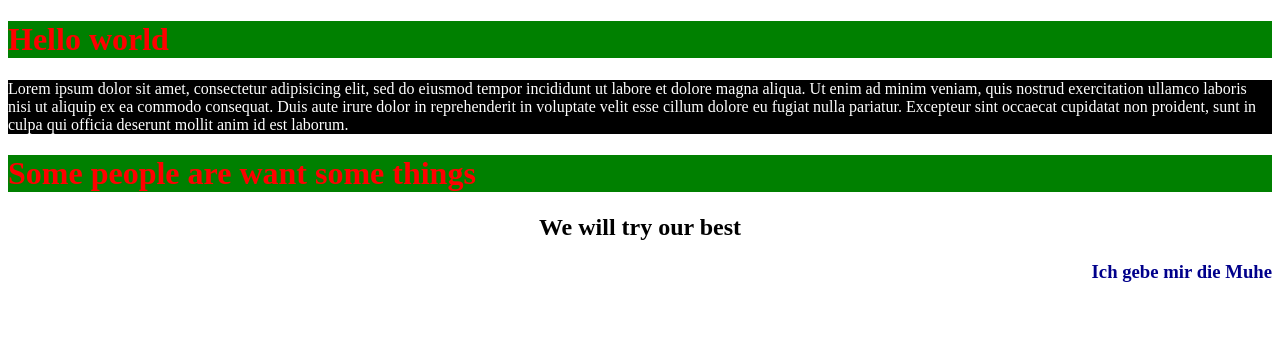
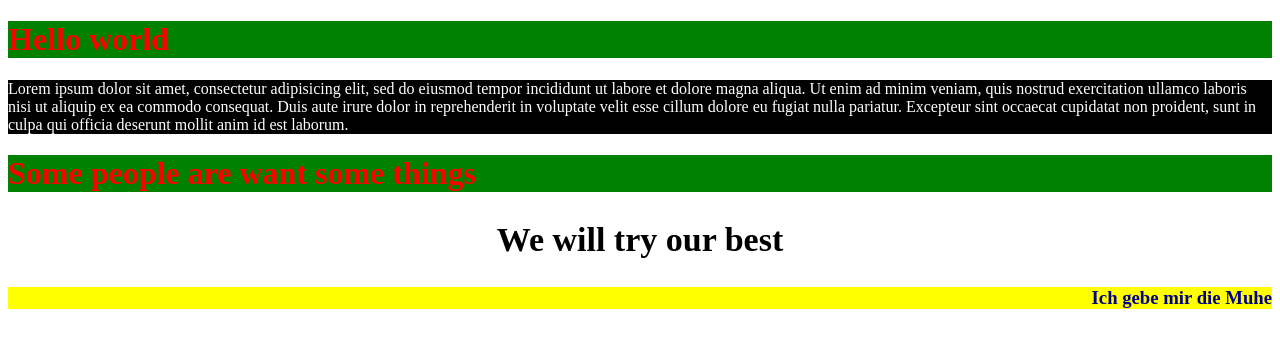
Before and after one commit to bashar61584/demo, a plain HTML site: page index.html in a window 1280 px wide. Drawn offline with Linux system fonts and the light colour scheme.

Commit message:
Update style.css
css change

```diff
--- a/style.css
+++ b/style.css
@@ -8,8 +8,10 @@ p {
 }
 h2{
 	text-align: center;
+	font-size:34px;
 }
 h3{
 	text-align: right;
 	color : darkblue;
+	background-color: yellow;
 }
```
